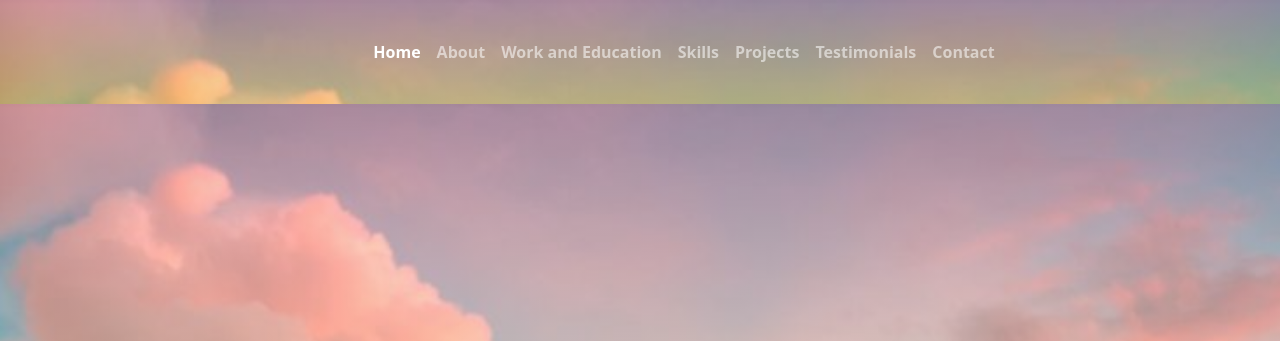
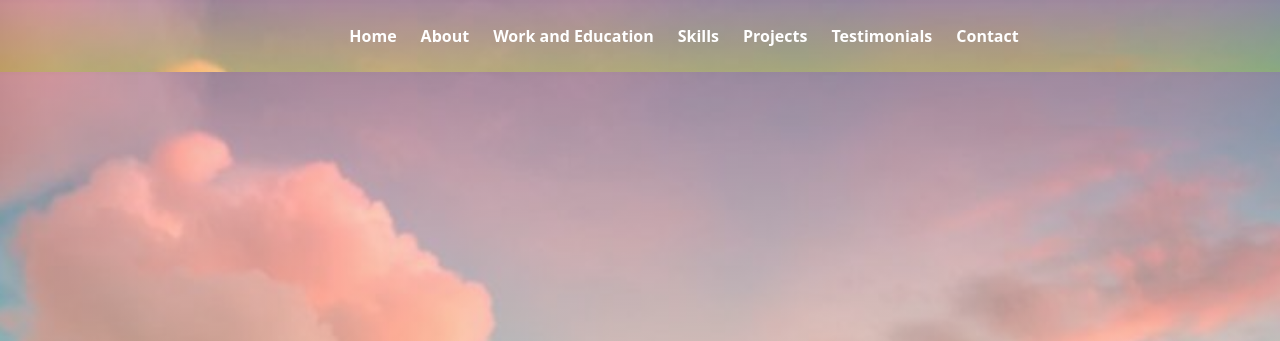
Before and after one commit to cassidymanuel01/new-portfolio, a plain HTML site: page index.html in a window 1280 px wide. Shown: the top 341 px of the page. Drawn offline with nearby package versions, Linux system fonts and the light colour scheme.

Commit message:
https://github.com/cassidymanuel01/new-portfolio.git

```diff
--- a/css/style.css
+++ b/css/style.css
@@ -16,6 +16,12 @@
       background-size: cover;
       background-attachment: fixed;
       overflow-x: hidden;
+}
+
+#navbarrNav{
+    display: flex;
+    justify-content: center;
+    align-items: center;
 }
 
   #navbarr h1 {
--- a/index.html
+++ b/index.html
@@ -13,8 +13,8 @@
 <body>
 <!-- navbar -->
 <section id="navbarr">
-    <nav class="navbar navbar-expand-sm navbar-dark d-flex justify-content-center">
-        <div class="nav-container  d-flex justify-content-center " style="background: transparent;">
+    <nav class="navbar navbar-expand-lg navbar-dark">
+        <div class="container" style="background: transparent;">
           <a class="navbar-brand text-light ps-5 pe-4 pt-4 pb-4 my-1 display-4 fw-bold " href="#"></a>
           <button class="navbar-toggler"
           type="button" data-bs-toggle="collapse"
@@ -23,29 +23,30 @@
           aria-expanded="false" aria-label="Toggle navigation">
             <span class="navbar-toggler-icon"></span>
           </button>
-          <div class="collapse navbar-collapse d-flex justify-content-end p-4
+          <div class="collapse navbar-collapse d-md-flex justify-content-center
           " id="navbarNavAltMarkup">
-            <div class="navbar-nav">
-                <ul class="navbar-nav ml-auto">
+            <div class="navbar-nav" id="navbarrNav">
+                <ul id="navbarrNav" class="navbar-nav ml-auto mx-md-auto gap-2">
                     <li class="nav-item active">
-              <a class="nav-link active fw-bold" aria-current="page" href="index.html">Home</a>
+              <a class="nav-link active text-white fw-bold" aria-current="page" href="index.html">Home</a>
+                    </li>
             <li class="nav-item">
-                <a class="nav-link fw-bold" href="#about">About</a>
+                <a class="nav-link text-white fw-bold" aria-current="page" href="#about">About</a>
               </li>
               <li class="nav-item">
-                <a class="nav-link fw-bold" href="#workandeducation">Work and Education</a>
+                <a class="nav-link text-white fw-bold" aria-current="page"  href="#workandeducation">Work and Education</a>
               </li>
               <li class="nav-item">
-                <a class="nav-link fw-bold" href="#skills">Skills</a>
+                <a class="nav-link text-white fw-bold" aria-current="page" href="#skills">Skills</a>
               </li>
               <li class="nav-item">
-                <a class="nav-link fw-bold" href="#project">Projects</a>
+                <a class="nav-link text-white fw-bold" aria-current="page"  href="#project">Projects</a>
               </li>
               <li class="nav-item">
-                <a class="nav-link fw-bold" href="#testimonial">Testimonials</a>
+                <a class="nav-link text-white fw-bold" aria-current="page" href="#testimonial">Testimonials</a>
               </li>
               <li class="nav-item">
-                <a class="nav-link fw-bold" href="#contact">Contact</a>
+                <a class="nav-link text-white fw-bold" aria-current="page" href="#contact">Contact</a>
               </li>
             </div>
           </div>
```
